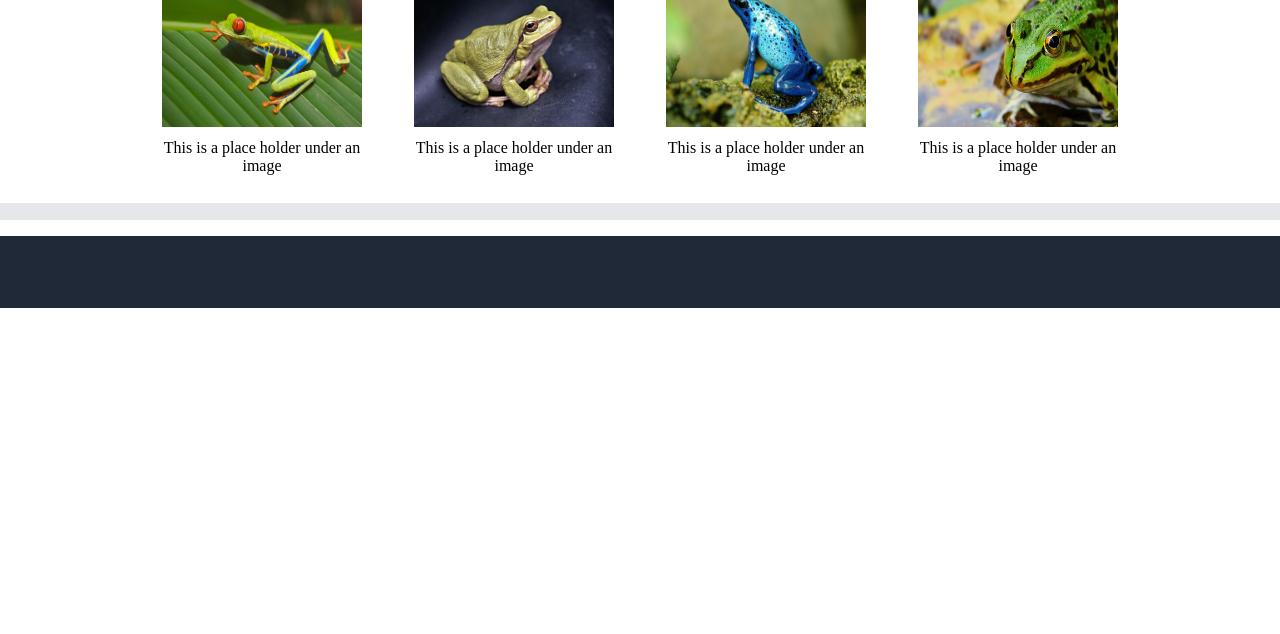
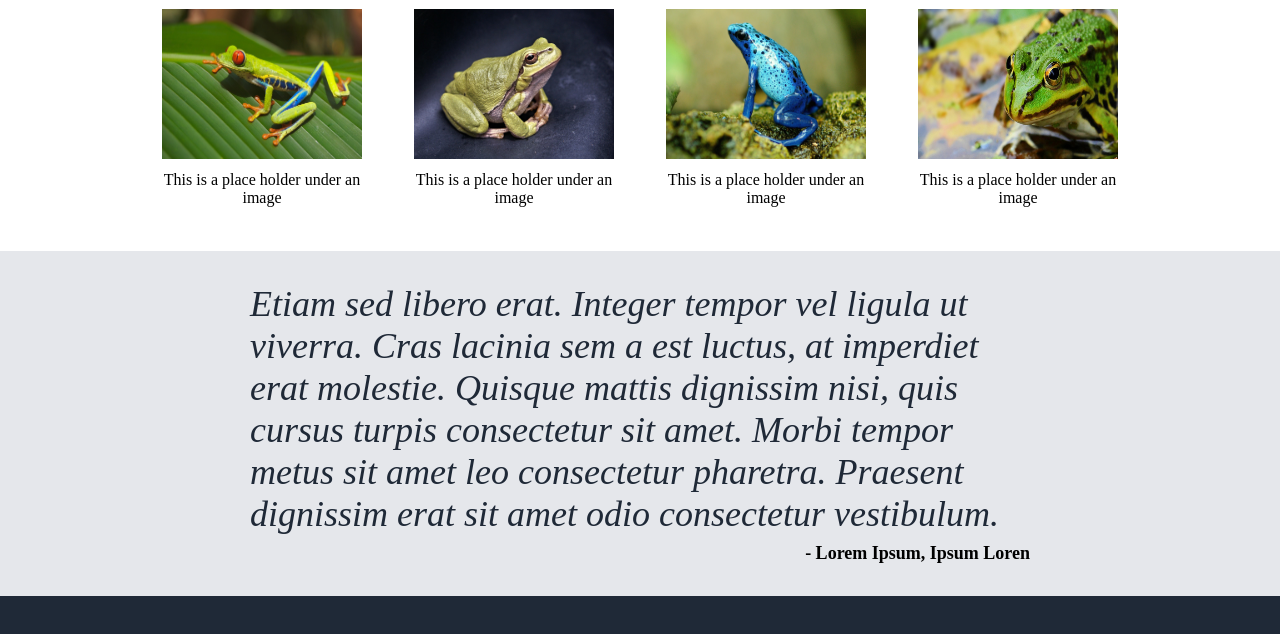
Before and after one commit to Lucas-Wenck/landing-page, a plain HTML site: page index.html in a window 1280 px wide. Shown: the part 492-1126 px from the top of the page. Before the commit the page ends 800 px from the top, so only its background shows below. Drawn offline with Linux system fonts and the light colour scheme.

Commit message:
Add quote and quoter to section 3

```diff
--- a/index.html
+++ b/index.html
@@ -71,6 +71,12 @@
 
             <div class="content">
 
+                <div class="quote">Etiam sed libero erat. Integer tempor vel ligula ut viverra.
+                    Cras lacinia sem a est luctus, at imperdiet erat molestie.
+                    Quisque mattis dignissim nisi, quis cursus turpis consectetur sit amet.
+                    Morbi tempor metus sit amet leo consectetur pharetra.
+                    Praesent dignissim erat sit amet odio consectetur vestibulum. </div>
+                <div class="quote-bottom">- Lorem Ipsum, Ipsum Loren</div>
             </div>
 
         </div>
--- a/style.css
+++ b/style.css
@@ -7,7 +7,8 @@ body{
     display: flex;
     flex-direction: column;
     justify-content: space-evenly;
-    height: 100vh;
+    min-height: 100vh;
+    max-height: 200vh;
 }
 
 a{
@@ -70,6 +71,7 @@ img{
     display: flex;
     flex-direction: row;
     gap: 8px;
+    margin-bottom: 48px;
 }
 
 .sect1-descript{
@@ -121,6 +123,7 @@ img{
     justify-content: center;
     align-items: center;
     gap: 52px;
+    margin-bottom: 32px;
 }
 .info{
     max-width: 200px;
@@ -133,3 +136,23 @@ img{
     margin-top: 8px;
     margin-bottom: 12px;
 }
+.section3 .content{
+    display: flex;
+    flex-direction: column;
+    align-items: center;
+    justify-content: center;
+    gap: 8px;
+    padding: 32px;
+    max-width: 780px;
+    max-height: 300px;
+}
+.quote{
+    font-size: 36px;
+    font-style: italic;
+    color: #1F2937;
+}
+.quote-bottom{
+    margin-left: auto;
+    font-size: 18px;
+    font-weight: 700;
+}
```
